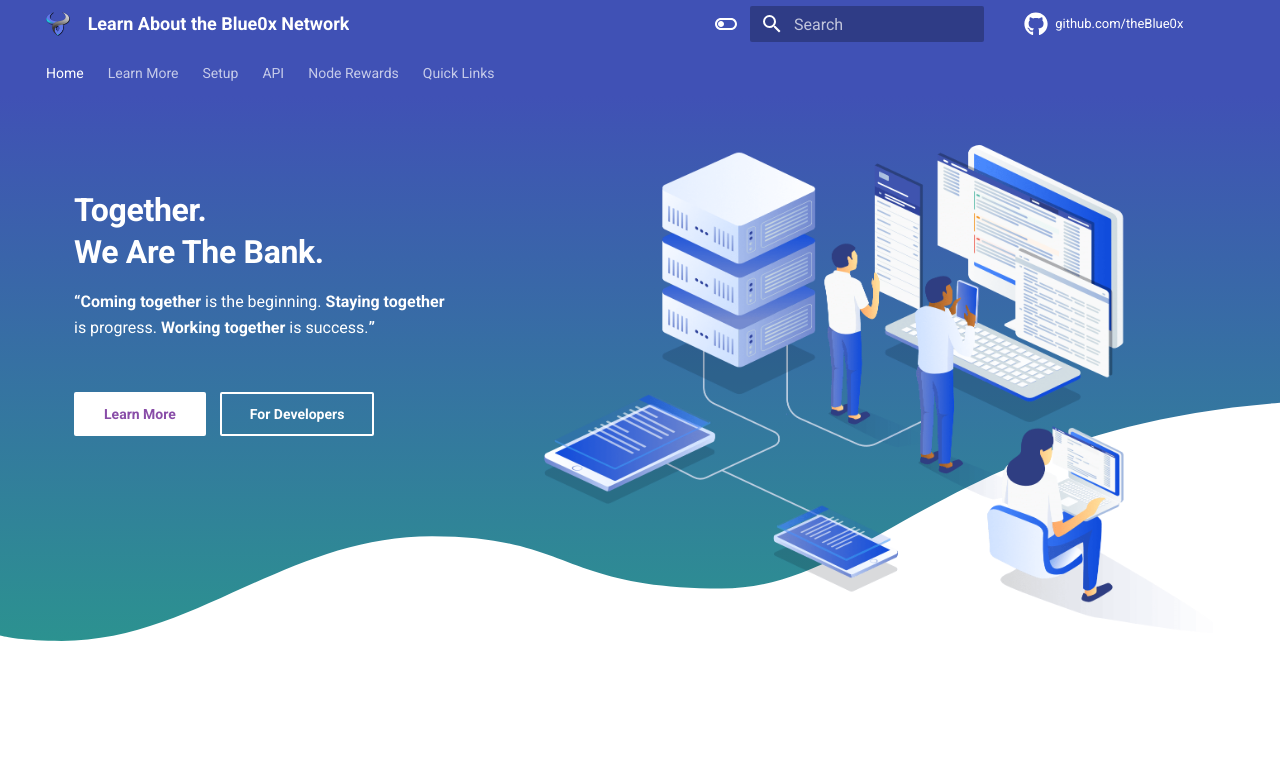
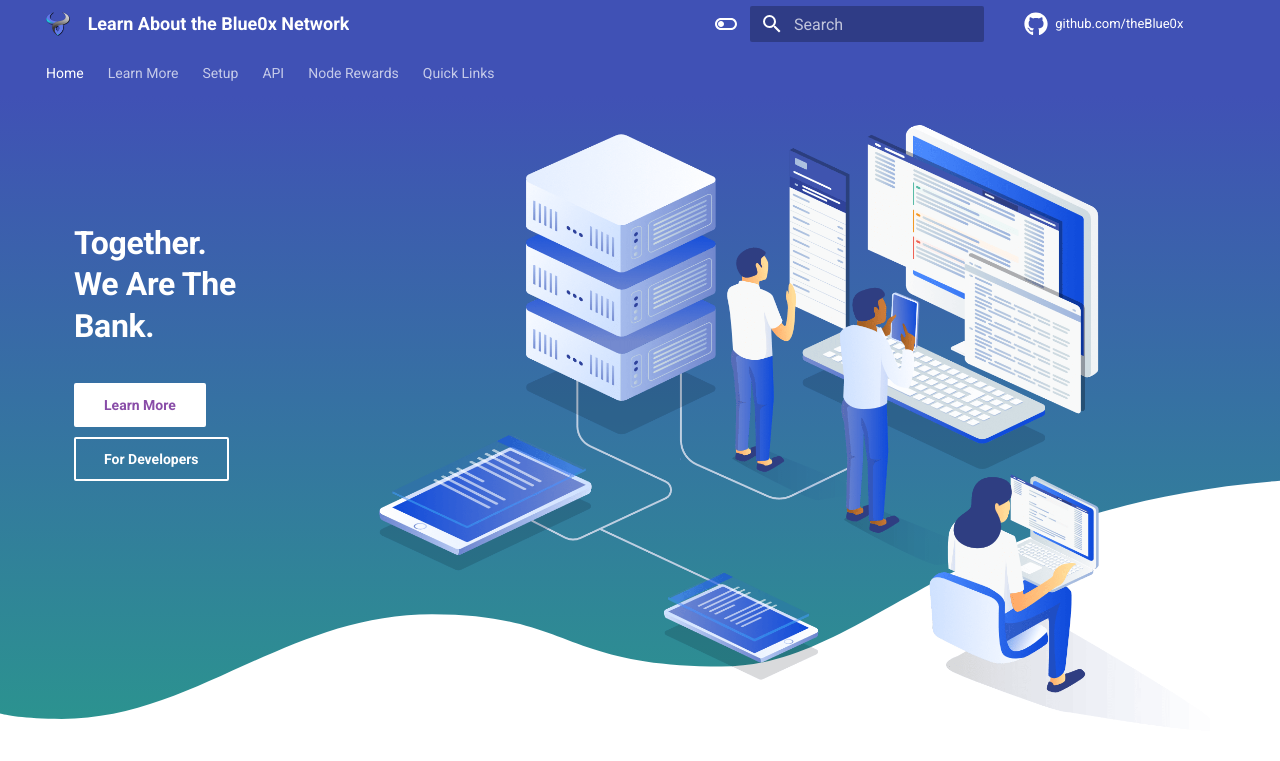
Before and after one commit to theBlue0x/docs, an MkDocs documentation site: the page built from docs/index.md, in a window 1280 px wide. Shown: the top 761 px of the page. Built offline with MkDocs 1.6.1 and Material for MkDocs 9.7.7, drawn with Linux system fonts in a browser that asks for light colours.

Commit message:
Update home.html

```diff
--- a/material/overrides/home.html
+++ b/material/overrides/home.html
@@ -16,8 +16,6 @@
             <!-- Hero content -->
             <div class="tx-hero__content">
                 <h1 id="leverage-architecture">Together.<br>We Are The Bank.</h1>
-                <p><strong>“Coming together</strong> is the beginning.  <strong>Staying together</strong> is progress.  <strong>Working together</strong> is success.<strong>”</strong>
-                </p>
                 <br>
                 <a href="{{ page.next_page.url | url }}" title="{{ page.next_page.title | e }}" class="md-button md-button--primary">Learn More</a>
                 <a href="{{ 'api/' | url }}" title="For Developers" class="md-button">
```
